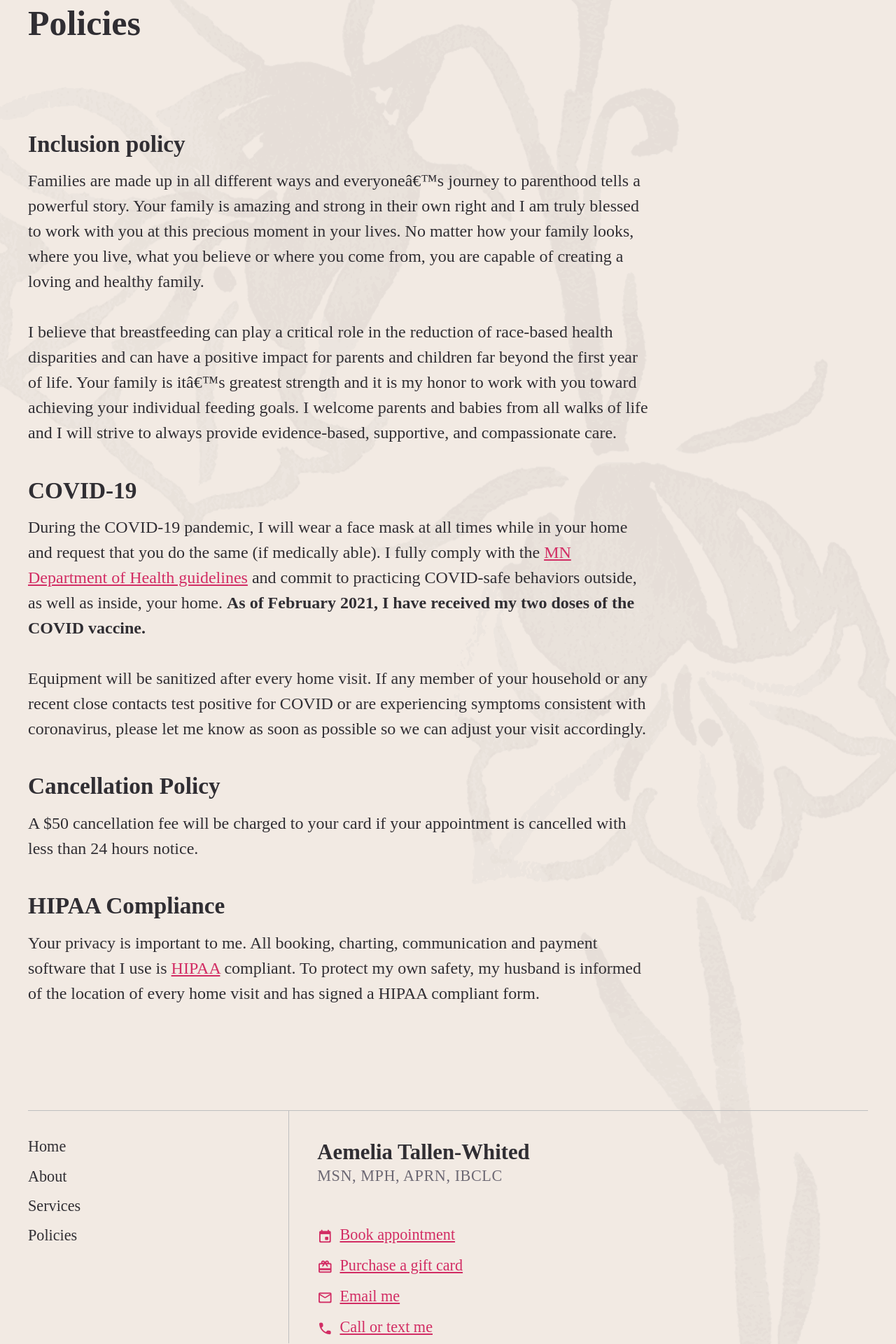
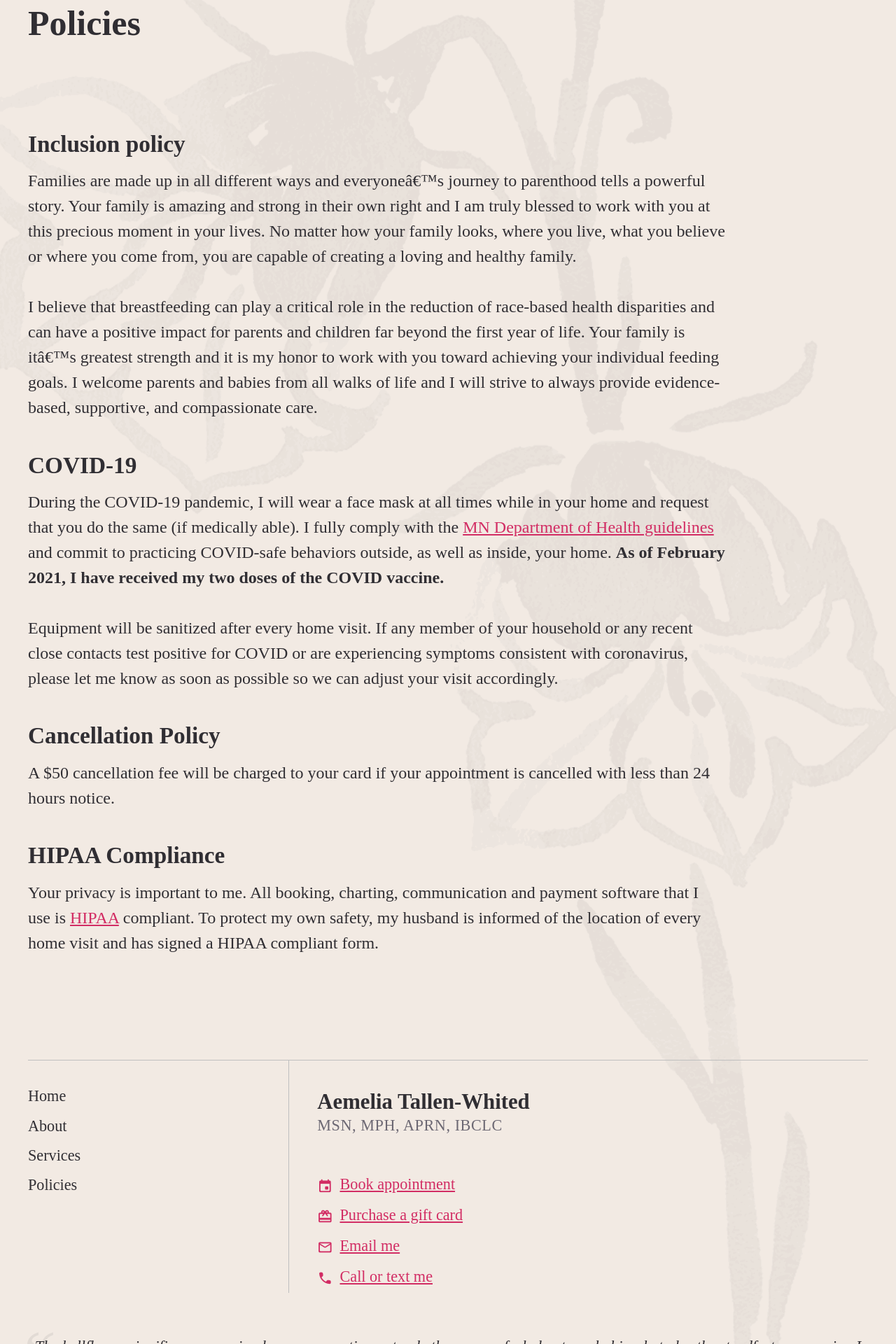
Before and after one commit to bellflowerlactation/bellflower, a Jekyll site: the page built from policies.html, in a window 1280 px wide. Shown: the part 443-2363 px from the top of the page at 70% size. Built offline with Jekyll 4.4.1, drawn with Linux system fonts in a browser that asks for light colours; nearby versions of some CDN libraries; some web fonts are replaced.

Commit message:
Add extra layout class to policies container

```diff
--- a/assets/css/bellflower.css
+++ b/assets/css/bellflower.css
@@ -587,6 +587,12 @@ small { font-size: var(--ms-root-step-1); }
 .u-ta\3A r { text-align: right; }
 .u-ws\3A nw { white-space: nowrap; }
 
+@media screen and (max-width: 90rem) {
+
+    .u-lg-gc\3A 1\/11 { grid-column: 1 / 11; }
+
+}
+
 @media screen and (max-width: 70rem) {
 
     .u-md-gc\3A 1\/12 { grid-column: 1 / 12; }
--- a/policies.html
+++ b/policies.html
@@ -3,7 +3,7 @@ layout: default
 title: "Policies"
 ---
 
-<div class="u-gc:1/10 u-md-gc:1/12 u-md-gc:1/13">
+<div class="u-gc:1/10 u-lg-gc:1/11 u-md-gc:1/12 u-sm-gc:1/13">
     <h1 class="u-mb:16 u-md-mb:8">Policies</h1>
     <section class="u-mb:12">
         <h2>Inclusion policy</h2>
```
